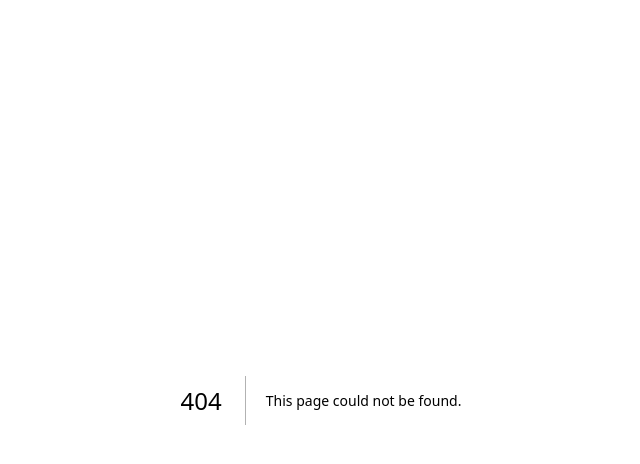
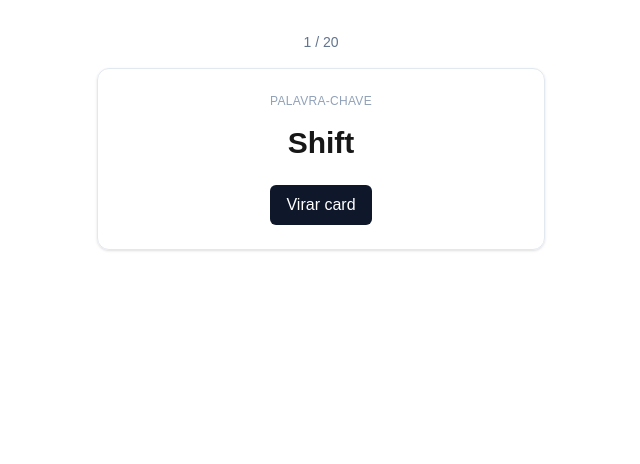
Before and after one commit to grynhas/lorcana-vocab, a Next.js app: page /session in a window 1280 px wide. Before the commit this address had no page. Shown: the top 464 px of the page, without its empty margins (319-959 px from the left). Built offline with nearby package versions, Linux system fonts and the light colour scheme.

Commit message:
Add flashcard session page

```diff
--- /dev/null
+++ b/app/session/page.tsx
@@ -0,0 +1,76 @@
+"use client";
+
+import { useState } from "react";
+import Link from "next/link";
+import vocabularyData from "@/data/vocabulary.json";
+import cardsData from "@/data/cards.json";
+import type { CardSummary, VocabularyEntry } from "@/lib/types";
+import { loadProgress, markKnown, markUnknown, saveProgress } from "@/lib/progress";
+import { buildSession } from "@/lib/session";
+import { Flashcard } from "@/components/Flashcard";
+
+const vocabulary = vocabularyData as VocabularyEntry[];
+const cardById = new Map<number, CardSummary>(
+  (cardsData as CardSummary[]).map((card) => [card.id, card])
+);
+
+export default function SessionPage() {
+  const [session] = useState(() => buildSession(vocabulary, loadProgress()));
+  const [index, setIndex] = useState(0);
+  const [results, setResults] = useState({ known: 0, unknown: 0 });
+
+  if (session.length === 0) {
+    return (
+      <div className="p-8 text-center">
+        <p>Nenhum termo disponível ainda. Rode `npm run generate-data` primeiro.</p>
+        <Link href="/" className="mt-4 inline-block text-sm underline">
+          Voltar ao início
+        </Link>
+      </div>
+    );
+  }
+
+  if (index >= session.length) {
+    return (
+      <div className="mx-auto max-w-md p-8 text-center">
+        <h2 className="text-2xl font-semibold">Sessão concluída!</h2>
+        <p className="mt-4">
+          Acertos: {results.known} · Erros: {results.unknown}
+        </p>
+        <Link
+          href="/"
+          className="mt-6 inline-block rounded-md bg-slate-900 px-4 py-2 text-white"
+        >
+          Voltar ao início
+        </Link>
+      </div>
+    );
+  }
+
+  const current = session[index];
+
+  function handleAnswer(known: boolean) {
+    const progress = loadProgress();
+    const updated = known ? markKnown(progress, current.term) : markUnknown(progress, current.term);
+    saveProgress(updated);
+    setResults((prev) => ({
+      known: prev.known + (known ? 1 : 0),
+      unknown: prev.unknown + (known ? 0 : 1),
+    }));
+    setIndex((prev) => prev + 1);
+  }
+
+  return (
+    <div className="p-8">
+      <p className="mb-4 text-center text-sm text-slate-500">
+        {index + 1} / {session.length}
+      </p>
+      <Flashcard
+        key={current.term}
+        entry={current}
+        card={current.examples[0] ? cardById.get(current.examples[0].cardId) : undefined}
+        onAnswer={handleAnswer}
+      />
+    </div>
+  );
+}
```
